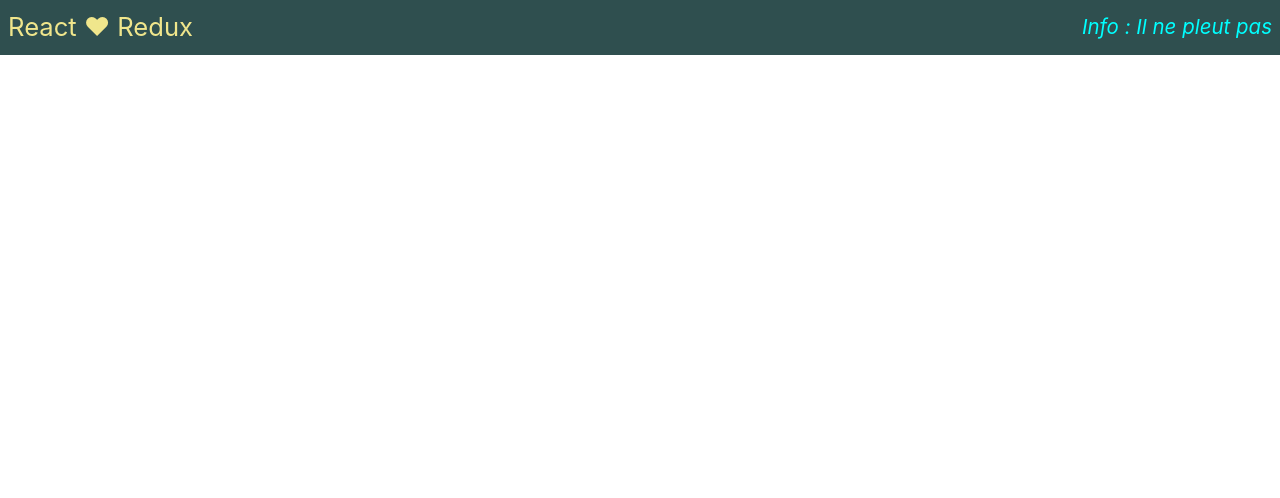
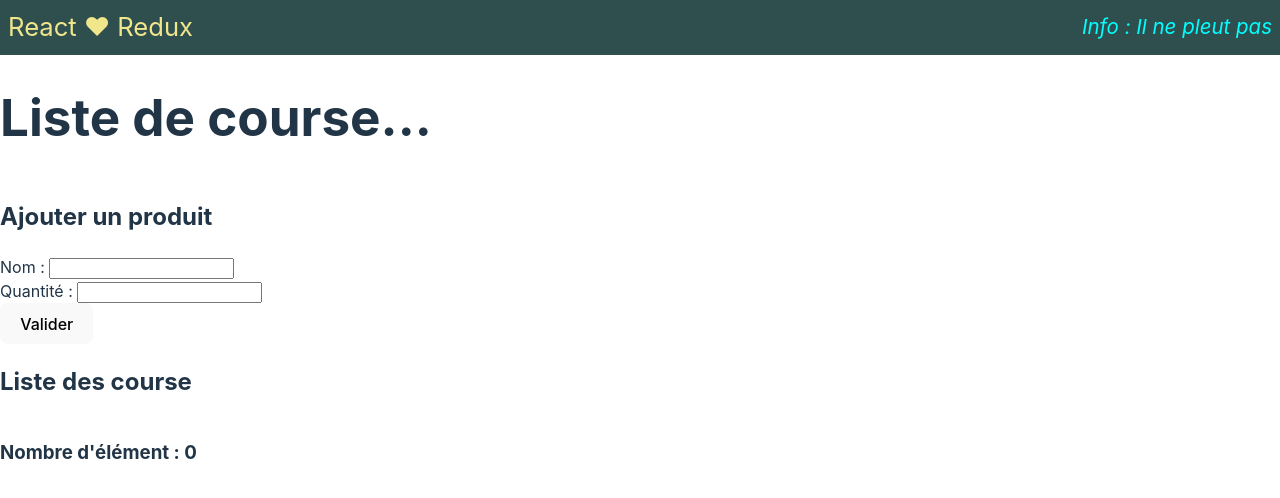
Before and after one commit to Formation-JS/I3_Web13__Redux_Redux, a React (Vite) app: page / in a window 1280 px wide. Shown: the top 498 px of the page. Built offline with nearby package versions, Linux system fonts and the light colour scheme.

Commit message:
Ajout de la fonctionnalité "Grocery" 🏇

```diff
--- a/src/App.tsx
+++ b/src/App.tsx
@@ -1,11 +1,14 @@
 import './App.css'
 import Header from './containers/Header/Header';
+import GroceryPage from './pages/Grocery/GroceryPage';
 
 function App() {
 
   return (
     <>
       <Header fact='Il ne pleut pas' />
+
+      <GroceryPage />
     </>
   )
 }
--- /dev/null
+++ b/src/containers/Groceries/GroceryAddForm.tsx
@@ -0,0 +1,32 @@
+import { useDispatch } from 'react-redux';
+import { GroceryNew } from '../../@types/grocery';
+import GroceryForm from '../../compenents/GroceryForm/GroceryForm';
+import { groceryAdd } from '../../store/groceries/groceries.action';
+
+//! Composant pour interagir avec le store Redux
+const GroceryAddForm = () => {
+
+    //! Acces au dispatcher du store
+    const dispatch = useDispatch();
+
+    const handleGrocerySubmit = (data: GroceryNew) => {
+
+        //! Envoyer une action au store via le dispatch
+        //? - L'object "Action" à envoyé
+        const action = groceryAdd(data);
+        //? - Utilisation du "dispatch"
+        dispatch(action);
+
+        //! Version raccourci
+        //dispatch(groceryAdd(data));
+    }
+
+    return (
+        <>
+            <h2>Ajouter un produit</h2>
+            <GroceryForm onGrocerySubmit={handleGrocerySubmit} />
+        </>
+    )
+}
+
+export default GroceryAddForm;
--- /dev/null
+++ b/src/containers/Groceries/GroceryList.tsx
@@ -0,0 +1,19 @@
+import type { StateStore } from '../../store/store';
+import { useSelector } from 'react-redux';
+
+const GroceryList = () => {
+
+    const count = useSelector<StateStore, number>(state => state.groceries.count);
+    // const count = useSelector((state : StateStore) => state.groceries.count);
+
+    return (
+        <>
+            <h2>Liste des course</h2>
+            <h3>Nombre d'élément : {count}</h3>
+
+            {/* TODO : Afficher la liste */}
+        </>
+    )
+}
+
+export default GroceryList;
--- /dev/null
+++ b/src/pages/Grocery/GroceryPage.tsx
@@ -0,0 +1,15 @@
+import GroceryAddForm from '../../containers/Groceries/GroceryAddForm';
+import GroceryList from '../../containers/Groceries/GroceryList';
+
+const GroceryPage = () => {
+
+    return (
+        <>
+            <h1>Liste de course...</h1>
+            <GroceryAddForm />
+            <GroceryList />
+        </>
+    )
+}
+
+export default GroceryPage;
```
